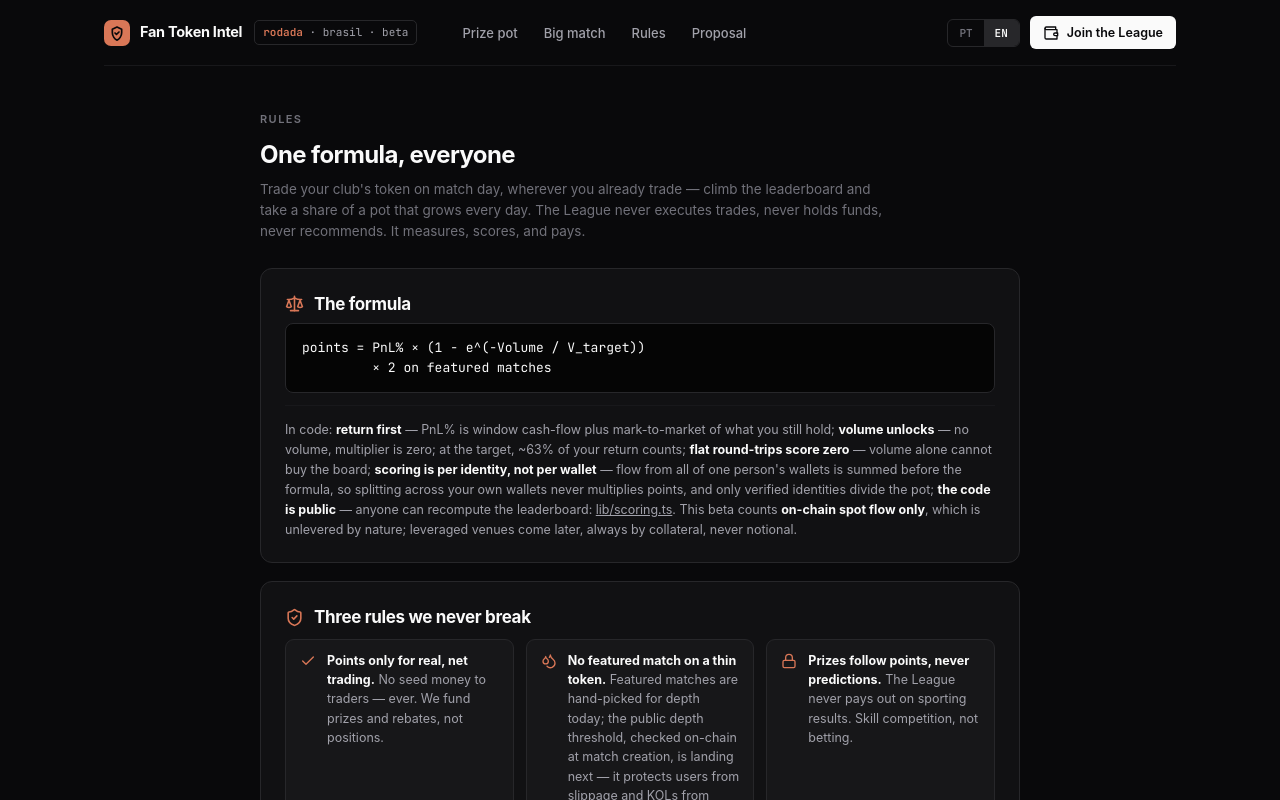
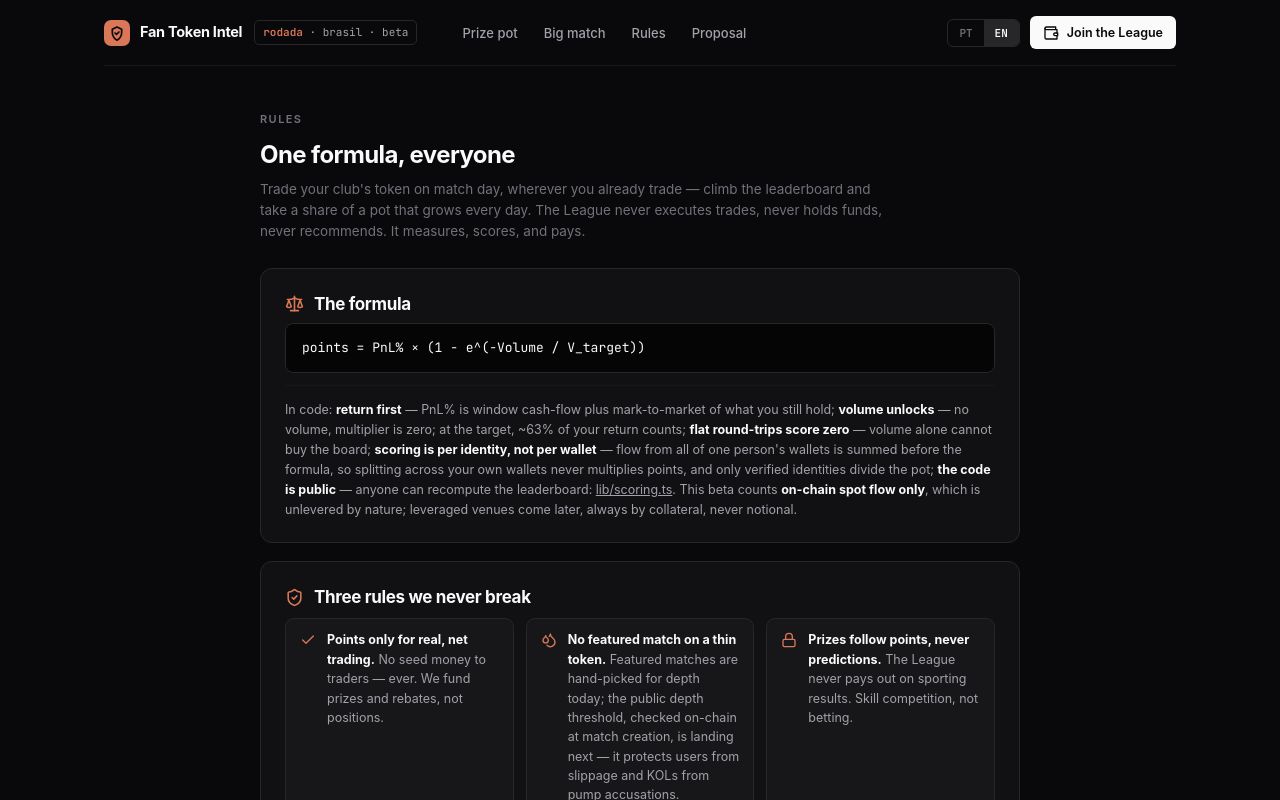
Before and after one commit to BrunoPessoa22/rodada-mock, a Next.js app: page /regras in a window 1280 px wide. Both pictures are taken after a click on the button "EN". Shown: the top 800 px of the page. Built offline with nearby package versions, Linux system fonts and the light colour scheme; a web font is replaced by a local one.

Commit message:
refactor: drop featured match 2x score multiplier
Scoring is only Points = PnL% × (1 − e^(−Volume / V_target)). Featured
remains a display/priority flag, not a points lever.

```diff
--- a/app/admin/page.tsx
+++ b/app/admin/page.tsx
@@ -217,7 +217,7 @@ export default function AdminPage() {
             <input name="tokens" placeholder="tokens: ARG,SPAIN" required />
             <input name="pool_chz" placeholder="pool CHZ" type="number" defaultValue={0} />
             <label style={{ display: "flex", gap: 8, alignItems: "center", fontSize: 13 }}>
-              <input type="checkbox" name="featured" /> featured (2×)
+              <input type="checkbox" name="featured" /> featured (display only)
             </label>
             <button className="btn primary sm" type="submit">
               salvar rodada
--- a/app/regras/page.tsx
+++ b/app/regras/page.tsx
@@ -50,10 +50,8 @@ export default function RulesPage() {
               overflowX: "auto",
             }}
           >
-            <span className="pt">{`pontos = PnL% × (1 − e^(−Volume / V_alvo))
-         × 2 em partidas em destaque`}</span>
-            <span className="en">{`points = PnL% × (1 − e^(−Volume / V_target))
-         × 2 on featured matches`}</span>
+            <span className="pt">{`pontos = PnL% × (1 − e^(−Volume / V_alvo))`}</span>
+            <span className="en">{`points = PnL% × (1 − e^(−Volume / V_target))`}</span>
           </pre>
           <p className="gapline" style={{ marginTop: 12 }}>
             <span className="pt">
--- a/lib/indexer.ts
+++ b/lib/indexer.ts
@@ -301,7 +301,7 @@ export async function scoreMatch(slug: string): Promise<{ ok: boolean; reason?:
   // to one flow so splitting cannot farm the volume unlock or PnL% denominator.
   const identityOf = resolveIdentities(db, walletFlows.map((w) => w.address));
   const identityFlows = mergeFlowsByIdentity(walletFlows, (addr) => identityOf.get(addr) ?? addr);
-  const scores = scoreWindow(identityFlows, { featured: match.featured === 1 });
+  const scores = scoreWindow(identityFlows);
 
   const nowIso = new Date().toISOString();
   const provisional = windowClosed ? 0 : 1;
--- a/lib/scoring.ts
+++ b/lib/scoring.ts
@@ -6,7 +6,6 @@
  * one formula, everyone"):
  *
  *   Points = PnL% × (1 − e^(−Volume / V_target))
- *            × 2 on featured matches
  *
  * Where:
  *  - PnL%  = cash-flow + mark-to-market inventory, as % of capital deployed
@@ -76,8 +75,6 @@ export interface WalletScore {
   points: number;
 }
 
-const FEATURED_MULTIPLIER = 2;
-
 /** Volume unlock factor in [0, 1). At V = V_target ≈ 0.632. */
 export function volumeMultiplier(volumeUsd: number, volumeTargetUsd: number): number {
   if (volumeUsd <= 0 || volumeTargetUsd <= 0) return 0;
@@ -101,18 +98,17 @@ export function computePnl(flow: {
 
 export function scoreWallet(
   flow: WalletFlow,
-  opts: { featured: boolean; volumeTargetUsd?: number }
+  opts: { volumeTargetUsd?: number } = {}
 ): WalletScore {
   const volumeTargetUsd = opts.volumeTargetUsd ?? VOLUME_TARGET_USD;
   const netTakerUsd = flow.grossBuyUsd - flow.grossSellUsd;
   const makerNetAddUsd = Math.max(0, flow.makerAddUsd - flow.makerRemoveUsd);
 
-  // Taker volume + net LP depth (maker counts toward unlock, not as a 2× bonus).
+  // Taker volume + net LP depth (maker counts toward unlock only).
   const volumeUsd = flow.grossBuyUsd + flow.grossSellUsd + makerNetAddUsd;
   const { pnlUsd, pnlPct } = computePnl(flow);
   const mult = volumeMultiplier(volumeUsd, volumeTargetUsd);
-  const featured = opts.featured ? FEATURED_MULTIPLIER : 1;
-  const points = pnlPct * mult * featured;
+  const points = pnlPct * mult;
 
   return {
     address: flow.address,
@@ -131,7 +127,7 @@ export function scoreWallet(
 
 export function scoreWindow(
   flows: WalletFlow[],
-  opts: { featured: boolean; volumeTargetUsd?: number }
+  opts: { volumeTargetUsd?: number } = {}
 ): WalletScore[] {
   return flows
     .map((flow) => scoreWallet(flow, opts))
```
Also changed, not shown: app/page.tsx (+6 -7 lines), public/proposal/league-proposal-v2.md (+0 -1 lines), 2 other files (tests, documents, lock files or other folders).
